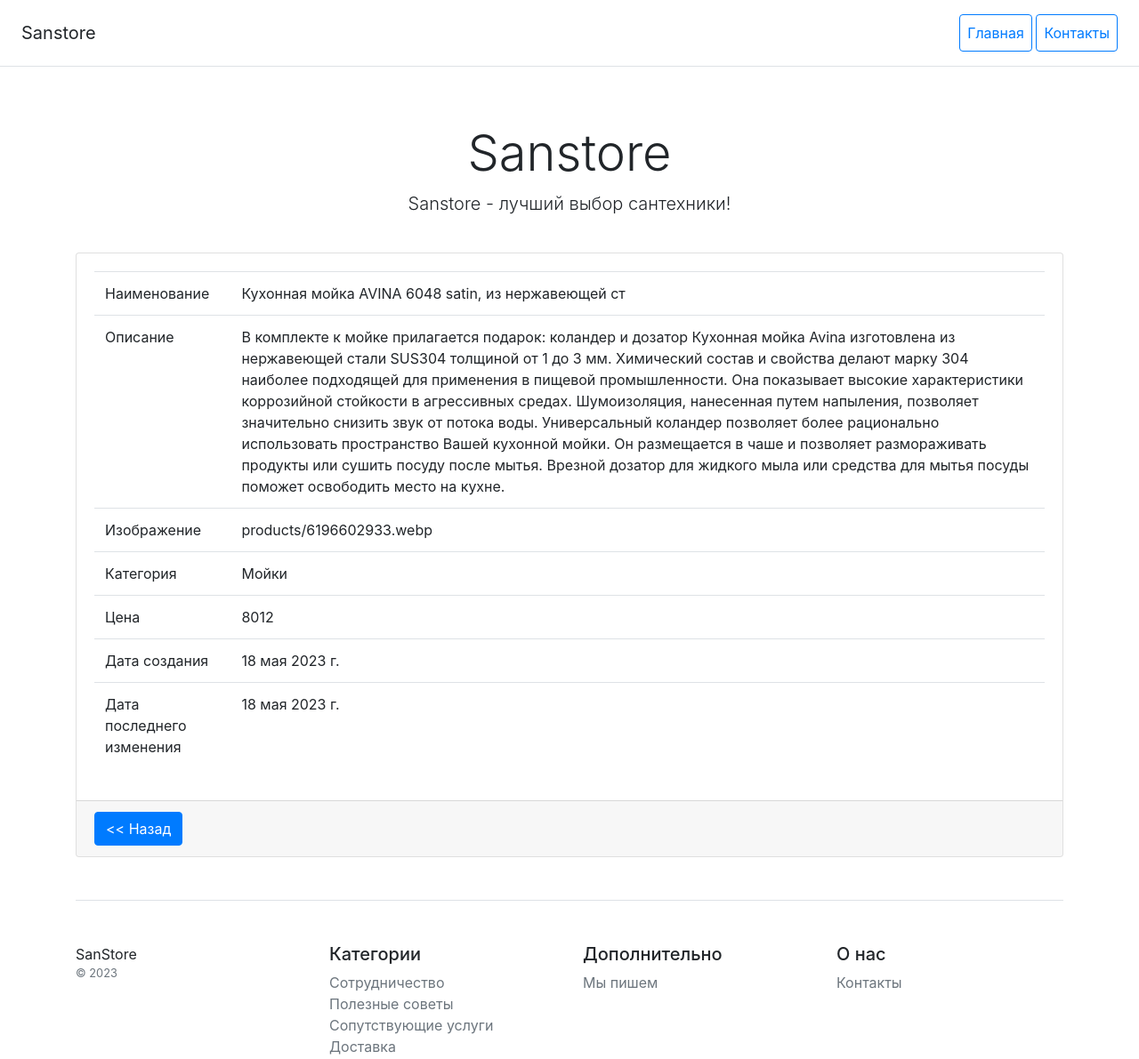
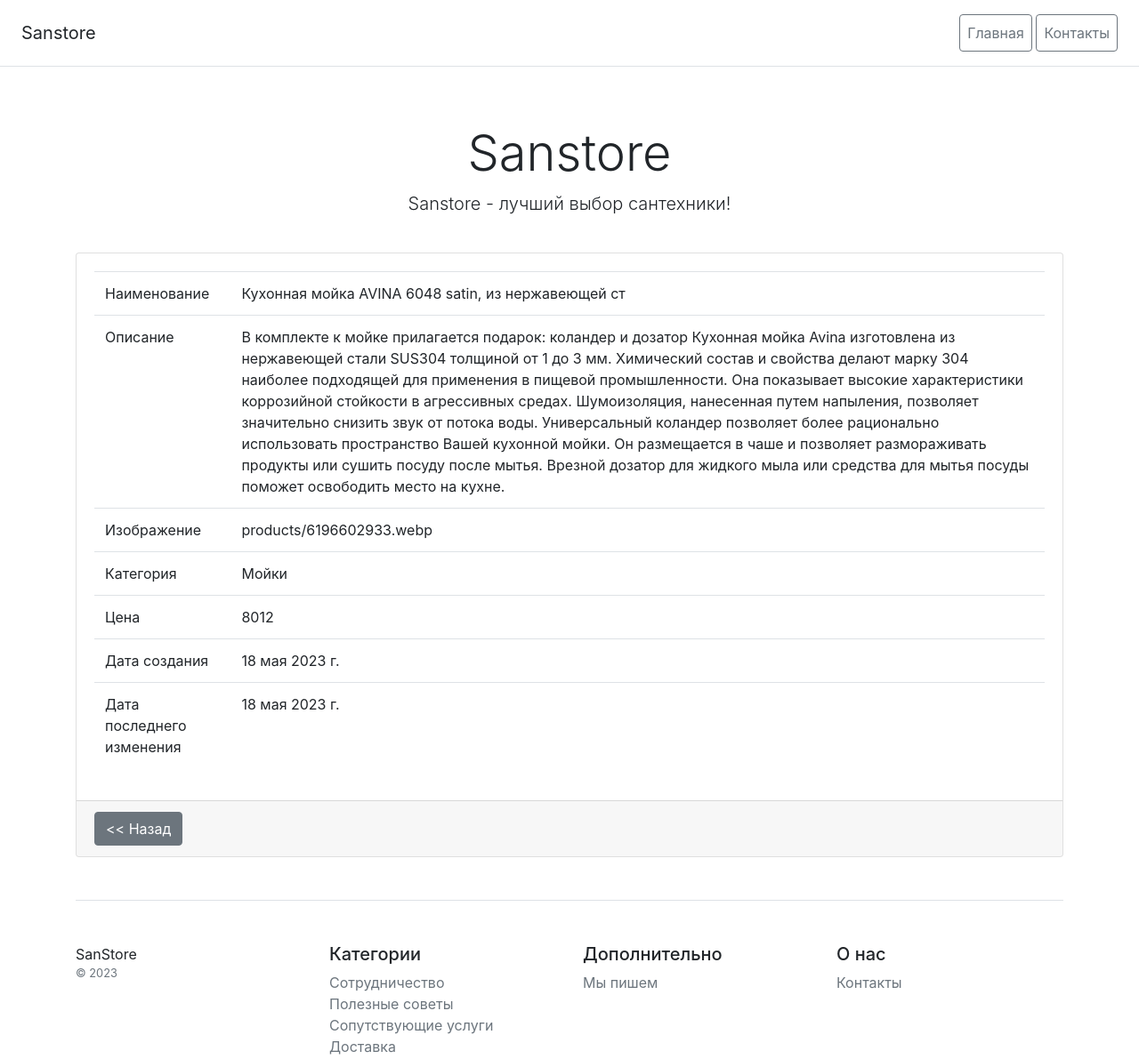
Before and after one commit to ALexd-78/Django_progect, a Django app: page /product/6/ in a window 1280 px wide. Shown: the top 1191 px of the page at 89% size. Run offline with Django 4.2, Linux system fonts and the light colour scheme; data comes from the database, SQL or seed files in the repository; some libraries are stand-ins or nearby versions.

Commit message:
create and modify catalog_tags.py

```diff
--- a/catalog/templates/catalog/includes/inc_main_menu.html
+++ b/catalog/templates/catalog/includes/inc_main_menu.html
@@ -1,4 +1,4 @@
 <nav class="ms-5">
-    <a class="p-2 btn btn-outline-primary" href="{% url 'catalog:home' %}">Главная</a>
-    <a class="p-2 btn btn-outline-primary" href="{% url 'catalog:contacts' %}">Контакты</a>
+    <a class="p-2 btn btn-outline-secondary" href="{% url 'catalog:home' %}">Главная</a>
+    <a class="p-2 btn btn-outline-secondary" href="{% url 'catalog:contacts' %}">Контакты</a>
 </nav>
--- a/catalog/templates/catalog/product.html
+++ b/catalog/templates/catalog/product.html
@@ -36,7 +36,7 @@
                 </table>
             </div>
             <div class="card-footer">
-                 <a href="{% url 'catalog:home' %}" class='btn btn-primary'><< Назад</a>
+                 <a href="{% url 'catalog:home' %}" class='btn btn-secondary'><< Назад</a>
             </div>
         </div>
     </div>
```
Also changed, not shown: catalog/management/commands/load_data.py (+0 -23 lines), catalog/templates/catalog/includes/inc_product_card.html (+5 -3 lines), catalog/templatetags/catalog_tags.py (added, +12 -0 lines), catalog/views.py (+0 -7 lines), catalog/templatetags/__init__.py (added).
